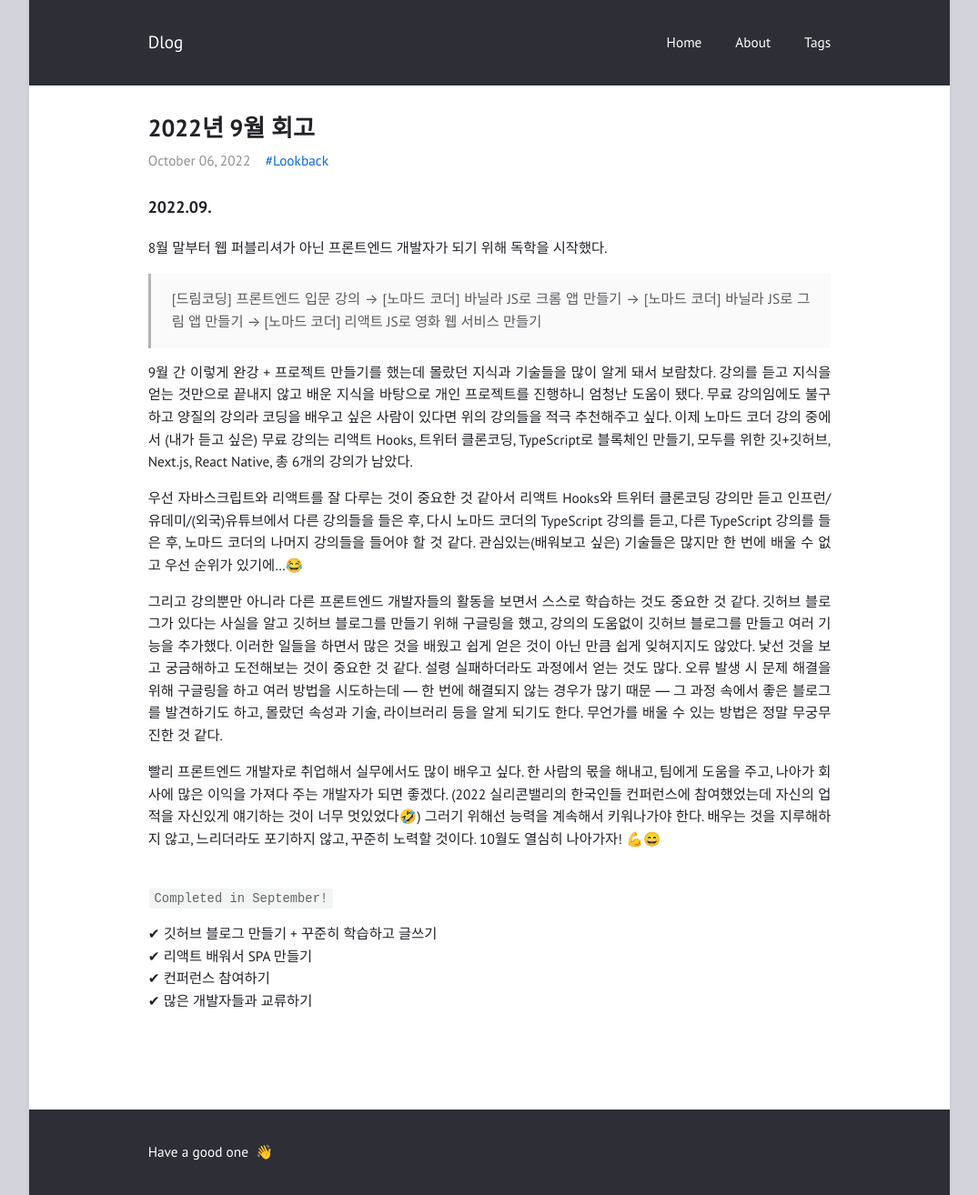
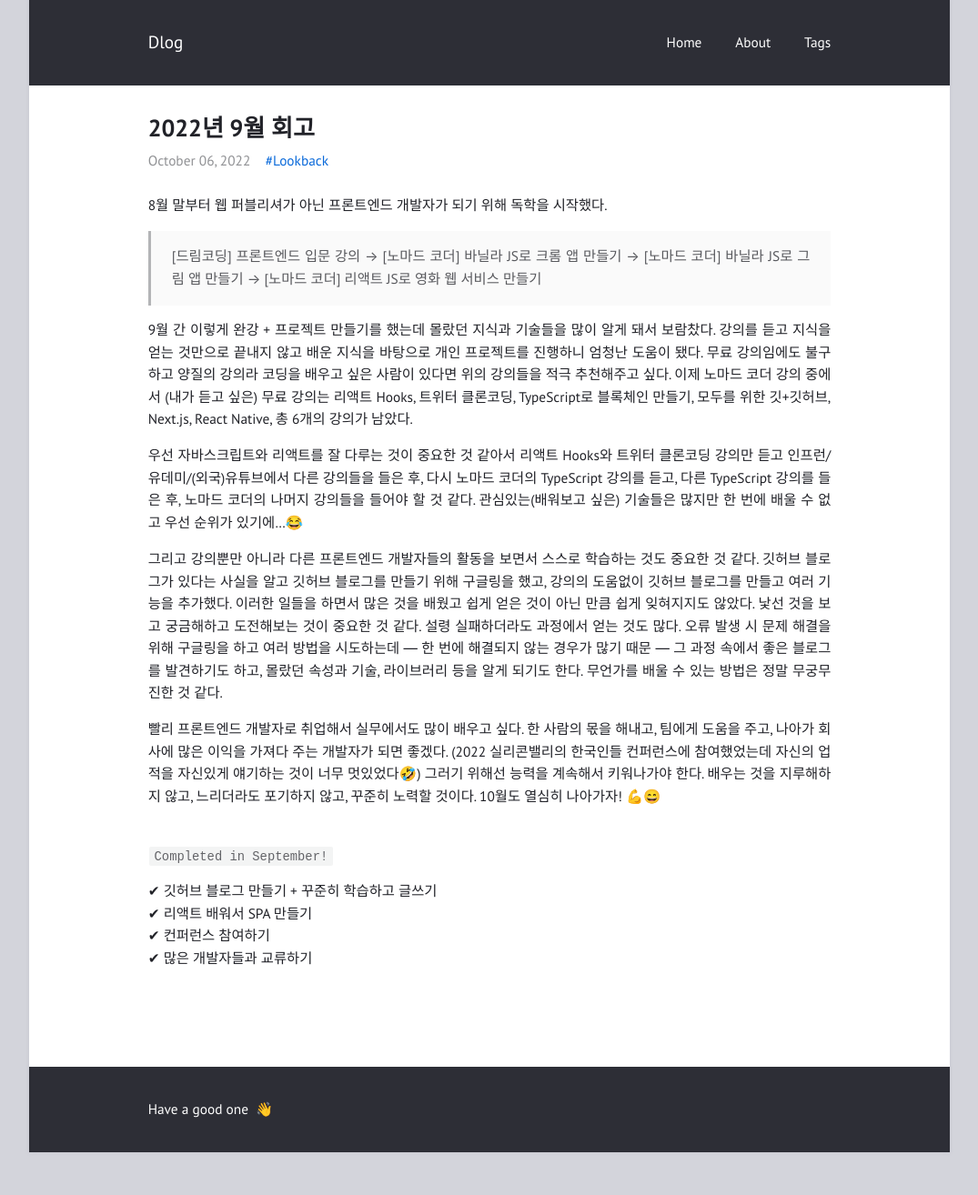
Before and after one commit to feb-dain/feb-dain.github.io, a Jekyll site: the page built from _posts/2022-10-06-monthly-lookback:September.md, in a window 1280 px wide. Shown: the whole page at 91% size, without its empty margins (102-1177 px from the left). Built offline with Jekyll 4.4.1, drawn with Linux system fonts in a browser that asks for light colours; comment, search, counter and statistics services are not loaded; after the commit the page ends 1267 px from its top, so only the background shows below that.

Commit message:
Update 2022-10-06-monthly-lookback:September.md

```diff
--- a/_posts/2022-10-06-monthly-lookback:September.md
+++ b/_posts/2022-10-06-monthly-lookback:September.md
@@ -3,8 +3,6 @@ title: "2022년 9월 회고"
 layout: post
 tags: Lookback
 ---
-
-### 2022.09.
 
 8월 말부터 웹 퍼블리셔가 아닌 프론트엔드 개발자가 되기 위해 독학을 시작했다.
 
```
